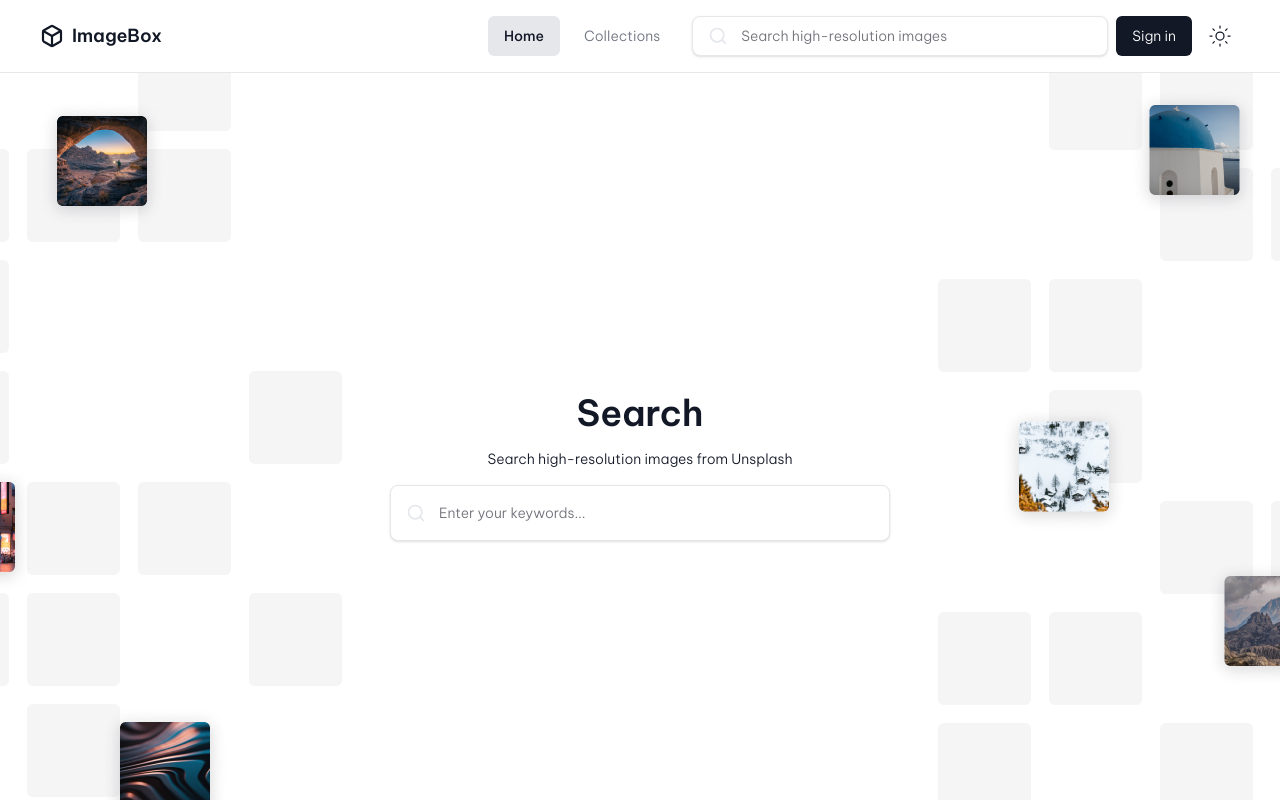
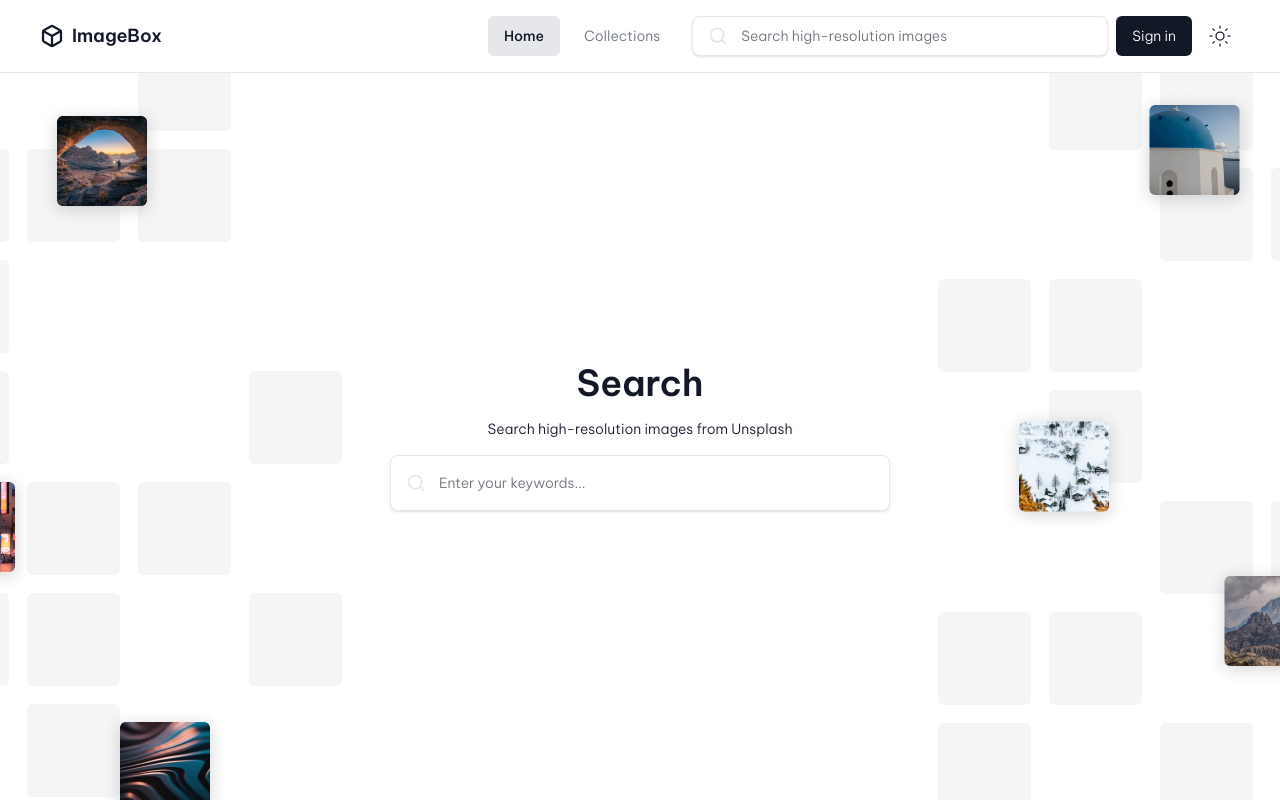
Before and after one commit to Poli2714/image-box, a Next.js app: page / in a window 1280 px wide. Built offline with nearby package versions, Linux system fonts and the light colour scheme; no server answers.

Commit message:
fix: adjust searchbox position in PageHeader component

```diff
--- a/src/app/components/PageHero/PageHero.tsx
+++ b/src/app/components/PageHero/PageHero.tsx
@@ -7,7 +7,7 @@ function PageHero() {
         data-testid='hero-img-1'
         className='w-full bg-[url("/hero-left.png")] bg-right bg-no-repeat'
       ></div>
-      <div className='mt-80 min-w-[clamp(21.875rem,80dvw,31.25rem)] space-y-4 text-center'>
+      <div className='flex min-w-[clamp(21.875rem,80dvw,31.25rem)] flex-col justify-center space-y-4 text-center'>
         <h1 className='text-4xl font-semibold'>Search</h1>
         <p className='text-sm font-light'>
           Search high-resolution images from Unsplash
```
